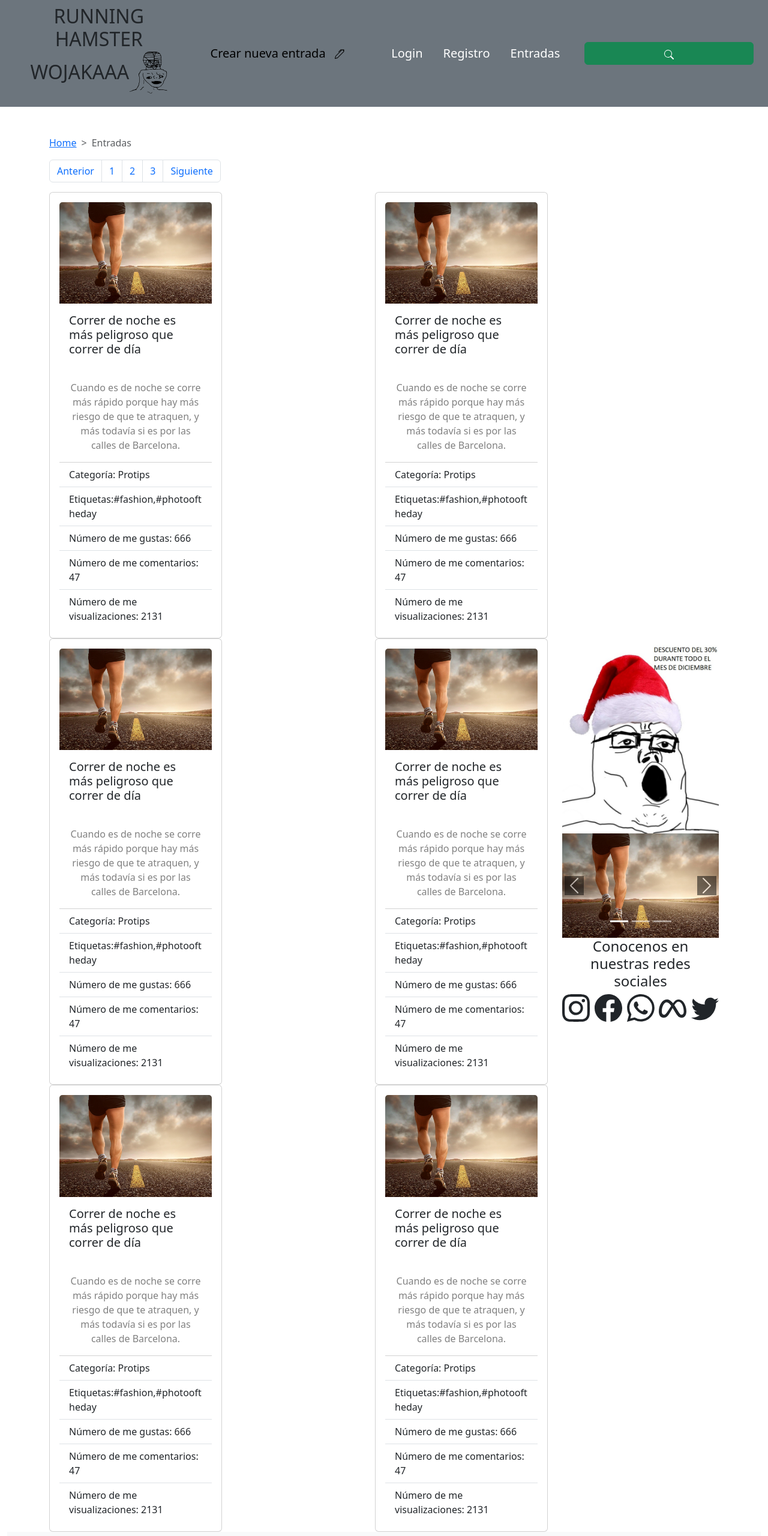
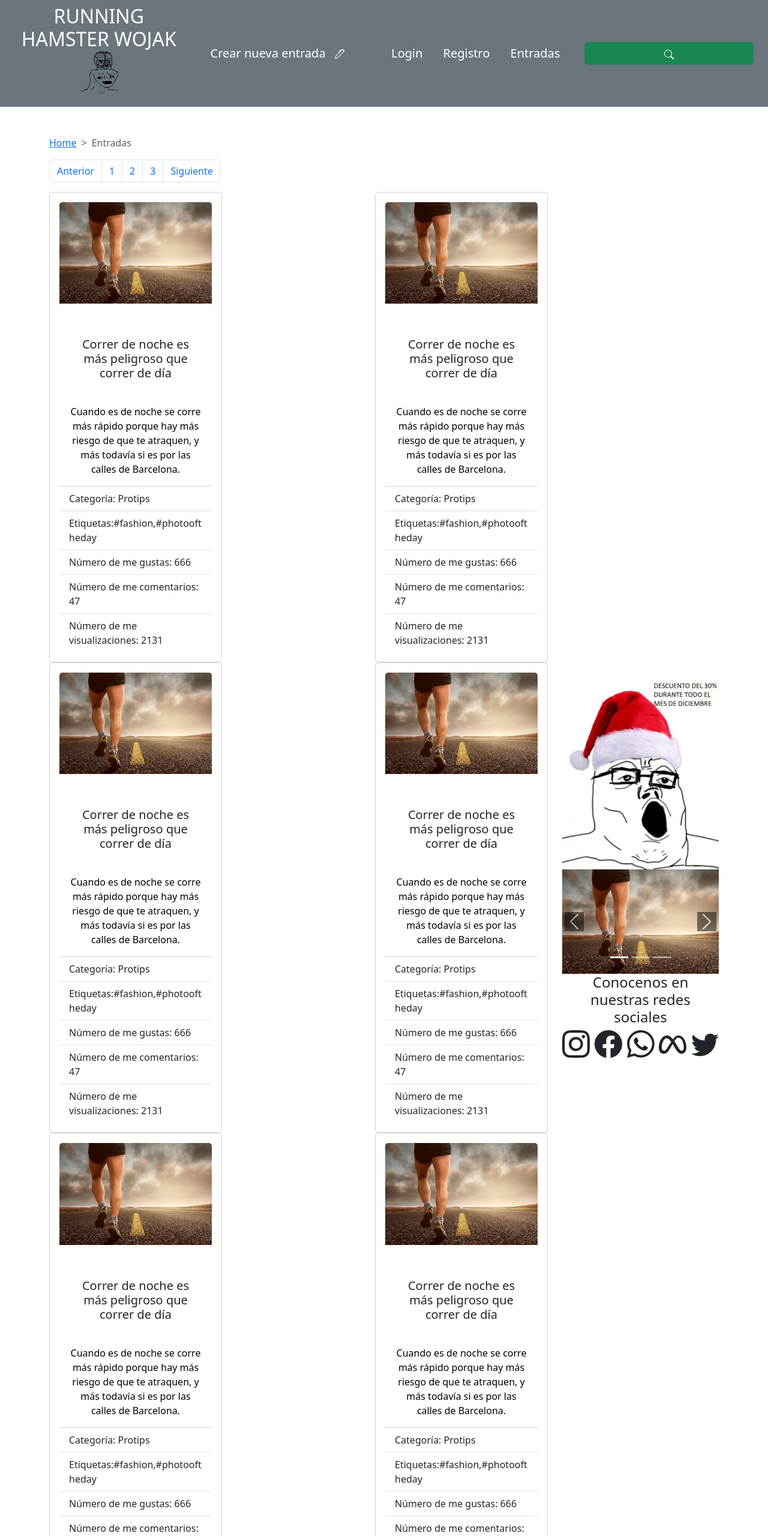
Before and after one commit to Mcanteros2021/desplieguePaginaRunning, a plain HTML site: page index.html in a window 1280 px wide. Shown: the top 2560 px of the page at 60% size. Drawn offline with nearby package versions, Linux system fonts and the light colour scheme.

Commit message:
Cambios de accesibilidad

```diff
--- a/index.html
+++ b/index.html
@@ -12,17 +12,13 @@
 <link rel="preconnect" href="https://fonts.gstatic.com" crossorigin>
 <link href="https://fonts.googleapis.com/css2?family=Noto+Sans:ital,wght@0,100;0,300;0,400;1,400&display=swap" rel="stylesheet">
 <link href="https://cdnjs.cloudflare.com/ajax/libs/font-awesome/6.2.0/css/all.min.css" rel="stylesheet">
-<!-- import jquery -->
-<script src="https://code.jquery.com/jquery-3.6.0.min.js" integrity="sha256-/xUj+3OJU5yExlq6GSYGSHk7tPXikynS7ogEvDej/m4=" crossorigin="anonymous"></script>
-<!-- Bootstrap Bundle with Popper -->
-<script src="https://cdn.jsdelivr.net/npm/bootstrap@5.0.2/dist/js/bootstrap.bundle.min.js" integrity="sha384-MrcW6ZMFYlzcLA8Nl+NtUVF0sA7MsXsP1UyJoMp4YLEuNSfAP+JcXn/tWtIaxVXM" crossorigin="anonymous"></script>
 
 <!--Modal JS Script -->
-<script>
+<!-- <script>
     window.onload = () => {
         $('#onload').modal('show');
     }
-</script>
+</script> -->
 
     <title>Layout Responsive</title>
 </head>
@@ -59,29 +55,29 @@
 
   <nav class="navbar navbar-expand-lg bg-secondary">
     <div class="container-fluid d-flex">
-      <div class="container text-center">
-        <h2>RUNNING HAMSTER WOJAKAAA<img style="width: 4rem;" alt="logo de la página" src="./img/2kuffv.svg"></h2>
+      <div class="container text-center text-white">
+        <h2>RUNNING HAMSTER WOJAK<img style="width: 4rem;" alt="logo de la página" src="./img/2kuffv.svg"></h2>
 
       </div>
 
       <div class="container d-flex justify-content-center">
-        <a class="navbar-brand" href="#">Crear nueva entrada &nbsp; <svg xmlns="http://www.w3.org/2000/svg" width="16" height="16" fill="currentColor" class="bi bi-pen" viewBox="0 0 16 16">
+        <a class="navbar-brand text-white" href="#">Crear nueva entrada &nbsp; <svg  xmlns="http://www.w3.org/2000/svg" width="16" height="16" fill="currentColor" class="bi bi-pen" viewBox="0 0 16 16">
           <path d="m13.498.795.149-.149a1.207 1.207 0 1 1 1.707 1.708l-.149.148a1.5 1.5 0 0 1-.059 2.059L4.854 14.854a.5.5 0 0 1-.233.131l-4 1a.5.5 0 0 1-.606-.606l1-4a.5.5 0 0 1 .131-.232l9.642-9.642a.5.5 0 0 0-.642.056L6.854 4.854a.5.5 0 1 1-.708-.708L9.44.854A1.5 1.5 0 0 1 11.5.796a1.5 1.5 0 0 1 1.998-.001zm-.644.766a.5.5 0 0 0-.707 0L1.95 11.756l-.764 3.057 3.057-.764L14.44 3.854a.5.5 0 0 0 0-.708l-1.585-1.585z"/>
         </svg></a>
       </div>
       <div class="container d-flex justify-content-between">
 
-            <a  class="btn btn-secondary btn-lg"> Login</a>
+            <a data-bs-toggle="modal" data-bs-target="#ModalForm"  class="btn btn-secondary btn-lg">Login</a>
 
             <a href="./registroResponsive.html"  class="btn btn-secondary btn-lg">Registro</a>
 
-            <a  class="btn btn-secondary btn-lg">Entradas</a>
+            <a href="./index.html"  class="btn btn-secondary btn-lg">Entradas</a>
 
       </div>
 
 
       <div class="container-fluid  d-flex flex-column justify-content-evenly">
-        <button data-bs-toggle="collapse" href="#collapseExample" aria-expanded="false" aria-controls="collapseExample" class="btn btn-success" type="submit">
+        <button title="boton buscador" data-bs-toggle="collapse" href="#collapseExample" aria-expanded="false" aria-controls="collapseExample" class="btn btn-success" type="submit">
           <svg xmlns="http://www.w3.org/2000/svg" width="16" height="16" fill="currentColor" class="bi bi-search" viewBox="0 0 16 16">
           <path d="M11.742 10.344a6.5 6.5 0 1 0-1.397 1.398h-.001c.03.04.062.078.098.115l3.85 3.85a1 1 0 0 0 1.415-1.414l-3.85-3.85a1.007 1.007 0 0 0-.115-.1zM12 6.5a5.5 5.5 0 1 1-11 0 5.5 5.5 0 0 1 11 0z"/>
           </svg>
@@ -102,7 +98,7 @@
     Login
 -->
 
-  <div class="modal fade" id="ModalForm" tabindex="-1" aria-labelledby="ModalForm" aria-hidden="true">
+  <div class="modal fade" id="ModalForm" tabindex="-1" aria-labelledby="ModalFormLabel" aria-hidden="true">
     <div class="modal-dialog modal-dialog-centered">
       <div class="modal-content">
         <div class="modal-body">
@@ -111,13 +107,13 @@
                 <h1 class="text-center">LOGIN</h1>
                 <form>
                     <div class="mb-3 mt-4">
-                        <label for="usuario" class="form-label">Usuario<svg xmlns="http://www.w3.org/2000/svg" width="16" height="16" fill="currentColor" class="bi bi-person" viewBox="0 0 16 16">
+                        <label for="exampleInputEmail1" class="form-label">Usuario<svg xmlns="http://www.w3.org/2000/svg" width="16" height="16" fill="currentColor" class="bi bi-person" viewBox="0 0 16 16">
                             <path d="M8 8a3 3 0 1 0 0-6 3 3 0 0 0 0 6Zm2-3a2 2 0 1 1-4 0 2 2 0 0 1 4 0Zm4 8c0 1-1 1-1 1H3s-1 0-1-1 1-4 6-4 6 3 6 4Zm-1-.004c-.001-.246-.154-.986-.832-1.664C11.516 10.68 10.289 10 8 10c-2.29 0-3.516.68-4.168 1.332-.678.678-.83 1.418-.832 1.664h10Z"/>
                           </svg></label>
-                        <input type="email" class="form-control" id="usuario" aria-describedby="usuario">
+                        <input type="email" class="form-control" id="exampleInputEmail1" aria-describedby="emailHelp">
                     </div>
                     <div class="mb-3">
-                        <label for="usuario" class="form-label">Contraseña <svg xmlns="http://www.w3.org/2000/svg" width="16" height="16" fill="currentColor" class="bi bi-key" viewBox="0 0 16 16">
+                        <label for="exampleInputPassword1" class="form-label">Contraseña <svg xmlns="http://www.w3.org/2000/svg" width="16" height="16" fill="currentColor" class="bi bi-key" viewBox="0 0 16 16">
                             <path d="M0 8a4 4 0 0 1 7.465-2H14a.5.5 0 0 1 .354.146l1.5 1.5a.5.5 0 0 1 0 .708l-1.5 1.5a.5.5 0 0 1-.708 0L13 9.207l-.646.647a.5.5 0 0 1-.708 0L11 9.207l-.646.647a.5.5 0 0 1-.708 0L9 9.207l-.646.647A.5.5 0 0 1 8 10h-.535A4 4 0 0 1 0 8zm4-3a3 3 0 1 0 2.712 4.285A.5.5 0 0 1 7.163 9h.63l.853-.854a.5.5 0 0 1 .708 0l.646.647.646-.647a.5.5 0 0 1 .708 0l.646.647.646-.647a.5.5 0 0 1 .708 0l.646.647.793-.793-1-1h-6.63a.5.5 0 0 1-.451-.285A3 3 0 0 0 4 5z"/>
                             <path d="M4 8a1 1 0 1 1-2 0 1 1 0 0 1 2 0z"/>
                           </svg></label>
@@ -171,13 +167,13 @@
           </nav>
 
 
-          <div class="d-flex flex-wrap align-items-start justify-content-between">
+          <div class="d-flex flex-wrap align-items-start justify-content-between text-black">
 
-            <div class="card p-3" style="width: 18rem;">
+            <div class="card p-3 " style="width: 18rem;">
                 <img src="./img/running-10-claves-para-correr-actualmente.jpg" class="card-img-top" alt="...">
-                <div class="card-body">
-                  <h5 class="card-title">Correr de noche es más peligroso que correr de día</h5>
-                  <p class="card-text">Cuando es de noche se corre más rápido porque hay más riesgo de que te atraquen, y más todavía si es por las calles de Barcelona.</p>
+                <div class="card-body ">
+                  <p class="card-title h5">Correr de noche es más peligroso que correr de día</p>
+                  <p class="card-text text-black">Cuando es de noche se corre más rápido porque hay más riesgo de que te atraquen, y más todavía si es por las calles de Barcelona.</p>
                 </div>
                 <ul class="list-group list-group-flush">
                   <li class="list-group-item">Categoría: Protips</li>
@@ -187,11 +183,11 @@
                   <li class="list-group-item">Número de me visualizaciones: 2131 </li>
                 </ul>
               </div>
-              <div class="card p-3" style="width: 18rem;">
+              <div class="card p-3 " style="width: 18rem;">
                 <img src="./img/running-10-claves-para-correr-actualmente.jpg" class="card-img-top" alt="...">
-                <div class="card-body">
-                  <h5 class="card-title">Correr de noche es más peligroso que correr de día</h5>
-                  <p class="card-text">Cuando es de noche se corre más rápido porque hay más riesgo de que te atraquen, y más todavía si es por las calles de Barcelona.</p>
+                <div class="card-body ">
+                  <p class="card-title h5">Correr de noche es más peligroso que correr de día</p>
+                  <p class="card-text text-black">Cuando es de noche se corre más rápido porque hay más riesgo de que te atraquen, y más todavía si es por las calles de Barcelona.</p>
                 </div>
                 <ul class="list-group list-group-flush">
                   <li class="list-group-item">Categoría: Protips</li>
@@ -201,12 +197,11 @@
                   <li class="list-group-item">Número de me visualizaciones: 2131 </li>
                 </ul>
               </div>
-
-              <div class="card p-3" style="width: 18rem;">
+              <div class="card p-3 " style="width: 18rem;">
                 <img src="./img/running-10-claves-para-correr-actualmente.jpg" class="card-img-top" alt="...">
-                <div class="card-body">
-                  <h5 class="card-title">Correr de noche es más peligroso que correr de día</h5>
-                  <p class="card-text">Cuando es de noche se corre más rápido porque hay más riesgo de que te atraquen, y más todavía si es por las calles de Barcelona.</p>
+                <div class="card-body ">
+                  <p class="card-title h5">Correr de noche es más peligroso que correr de día</p>
+                  <p class="card-text text-black">Cuando es de noche se corre más rápido porque hay más riesgo de que te atraquen, y más todavía si es por las calles de Barcelona.</p>
                 </div>
                 <ul class="list-group list-group-flush">
                   <li class="list-group-item">Categoría: Protips</li>
@@ -216,12 +211,11 @@
                   <li class="list-group-item">Número de me visualizaciones: 2131 </li>
                 </ul>
               </div>
-
-              <div class="card p-3" style="width: 18rem;">
+              <div class="card p-3 " style="width: 18rem;">
                 <img src="./img/running-10-claves-para-correr-actualmente.jpg" class="card-img-top" alt="...">
-                <div class="card-body">
-                  <h5 class="card-title">Correr de noche es más peligroso que correr de día</h5>
-                  <p class="card-text">Cuando es de noche se corre más rápido porque hay más riesgo de que te atraquen, y más todavía si es por las calles de Barcelona.</p>
+                <div class="card-body ">
+                  <p class="card-title h5">Correr de noche es más peligroso que correr de día</p>
+                  <p class="card-text text-black">Cuando es de noche se corre más rápido porque hay más riesgo de que te atraquen, y más todavía si es por las calles de Barcelona.</p>
                 </div>
                 <ul class="list-group list-group-flush">
                   <li class="list-group-item">Categoría: Protips</li>
@@ -231,12 +225,11 @@
                   <li class="list-group-item">Número de me visualizaciones: 2131 </li>
                 </ul>
               </div>
-
-              <div class="card p-3" style="width: 18rem;">
+              <div class="card p-3 " style="width: 18rem;">
                 <img src="./img/running-10-claves-para-correr-actualmente.jpg" class="card-img-top" alt="...">
-                <div class="card-body">
-                  <h5 class="card-title">Correr de noche es más peligroso que correr de día</h5>
-                  <p class="card-text">Cuando es de noche se corre más rápido porque hay más riesgo de que te atraquen, y más todavía si es por las calles de Barcelona.</p>
+                <div class="card-body ">
+                  <p class="card-title h5">Correr de noche es más peligroso que correr de día</p>
+                  <p class="card-text text-black">Cuando es de noche se corre más rápido porque hay más riesgo de que te atraquen, y más todavía si es por las calles de Barcelona.</p>
                 </div>
                 <ul class="list-group list-group-flush">
                   <li class="list-group-item">Categoría: Protips</li>
@@ -246,12 +239,11 @@
                   <li class="list-group-item">Número de me visualizaciones: 2131 </li>
                 </ul>
               </div>
-
-              <div class="card p-3" style="width: 18rem;">
+              <div class="card p-3 " style="width: 18rem;">
                 <img src="./img/running-10-claves-para-correr-actualmente.jpg" class="card-img-top" alt="...">
-                <div class="card-body">
-                  <h5 class="card-title">Correr de noche es más peligroso que correr de día</h5>
-                  <p class="card-text">Cuando es de noche se corre más rápido porque hay más riesgo de que te atraquen, y más todavía si es por las calles de Barcelona.</p>
+                <div class="card-body ">
+                  <p class="card-title h5">Correr de noche es más peligroso que correr de día</p>
+                  <p class="card-text text-black">Cuando es de noche se corre más rápido porque hay más riesgo de que te atraquen, y más todavía si es por las calles de Barcelona.</p>
                 </div>
                 <ul class="list-group list-group-flush">
                   <li class="list-group-item">Categoría: Protips</li>
```
Also changed, not shown: registroResponsive.html (+2 -2 lines).
